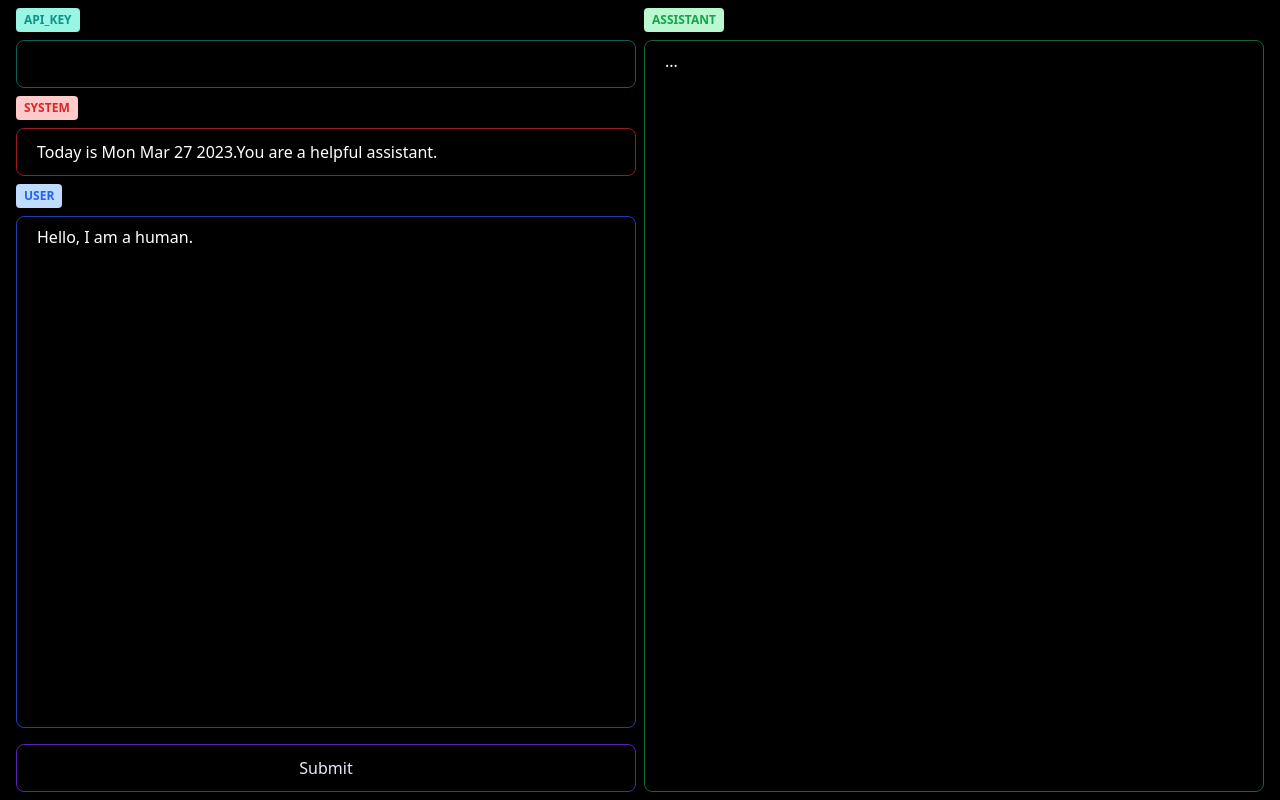
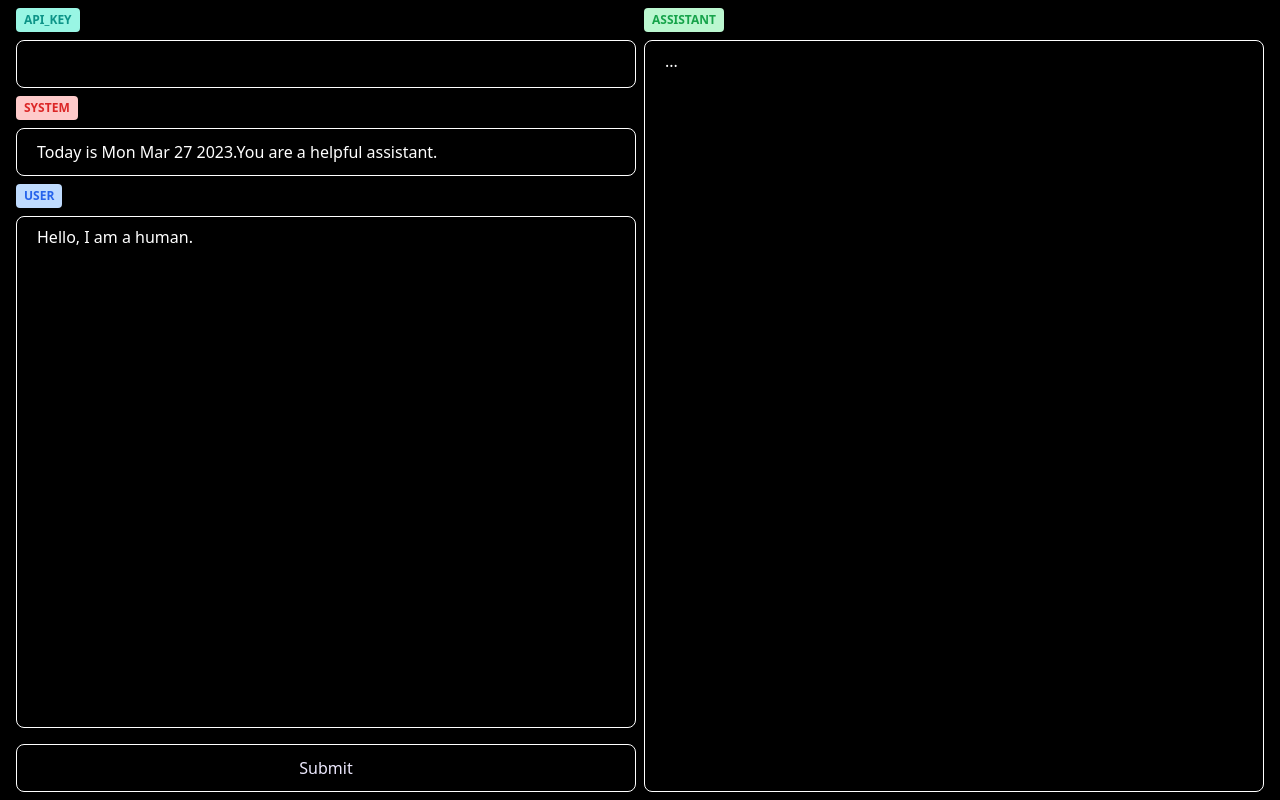
Before and after one commit to discountry/chatgpt-toolbox, a Next.js app: page / in a window 1280 px wide. Built offline with nearby package versions, Linux system fonts and the light colour scheme.

Commit message:
Update App.tsx

```diff
--- a/app/App.tsx
+++ b/app/App.tsx
@@ -119,7 +119,7 @@ export default function App({
                   API_KEY
                 </span>
                 <input
-                  className="w-full h-8 px-5 py-2 font-medium text-white bg-transparent border border-teal-800 rounded-lg resize-none xl:h-12 hover:shadow-sm"
+                  className="w-full h-8 px-5 py-2 font-medium text-white bg-transparent border border-white rounded-lg resize-none xl:h-12 hover:shadow-sm"
                   name="apiKey"
                   type="password"
                   value={apiKey}
@@ -133,7 +133,7 @@ export default function App({
                   System
                 </span>
                 <input
-                  className="w-full h-8 px-5 py-2 font-medium text-white bg-transparent border border-red-800 rounded-lg shadow-lg resize-none xl:h-12 hover:shadow-sm"
+                  className="w-full h-8 px-5 py-2 font-medium text-white bg-transparent border border-white rounded-lg shadow-lg resize-none xl:h-12 hover:shadow-sm"
                   name="system"
                   value={direction}
                   onChange={(e) => setDirection(e.target.value)}
@@ -146,7 +146,7 @@ export default function App({
                   User
                 </span>
                 <textarea
-                  className="w-full h-full px-5 py-2 font-medium text-white bg-transparent border border-blue-800 rounded-lg shadow-lg resize-none hover:shadow-sm"
+                  className="w-full h-full px-5 py-2 font-medium text-white bg-transparent border border-white rounded-lg shadow-lg resize-none hover:shadow-sm"
                   name="user"
                   value={question}
                   onChange={(e) => setQuestion(e.target.value)}
@@ -159,7 +159,7 @@ export default function App({
                 className={
                   isLoading
                     ? "h-12 w-full px-6 py-2 my-2 text-gray-100 hover:bg-gray-500 bg-gray-500 rounded-lg shadow-lg"
-                    : "h-12 w-full px-6 py-2 my-2 text-violet-100 border border-violet-800 hover:bg-violet-600 rounded-lg shadow-lg"
+                    : "h-12 w-full px-6 py-2 my-2 text-violet-100 border border-white hover:bg-slate-600 rounded-lg shadow-lg"
                 }
                 onClick={handleSubmitPromptBtnClicked}
               >
@@ -173,7 +173,7 @@ export default function App({
             <span className="inline-block px-2 py-1 my-2 mr-1 text-xs font-semibold text-green-600 uppercase bg-green-200 rounded last:mr-0">
               Assistant
             </span>
-            <div className="w-full h-full px-5 py-2 overflow-x-hidden overflow-y-auto font-medium text-white border border-green-800 rounded-lg shadow-lg hover:shadow-sm">
+            <div className="w-full h-full px-5 py-2 overflow-x-hidden overflow-y-auto font-medium text-white border border-white rounded-lg shadow-lg hover:shadow-sm">
               {parseHTML ? (
                 <Markdown content={answer} />
               ) : (
```
